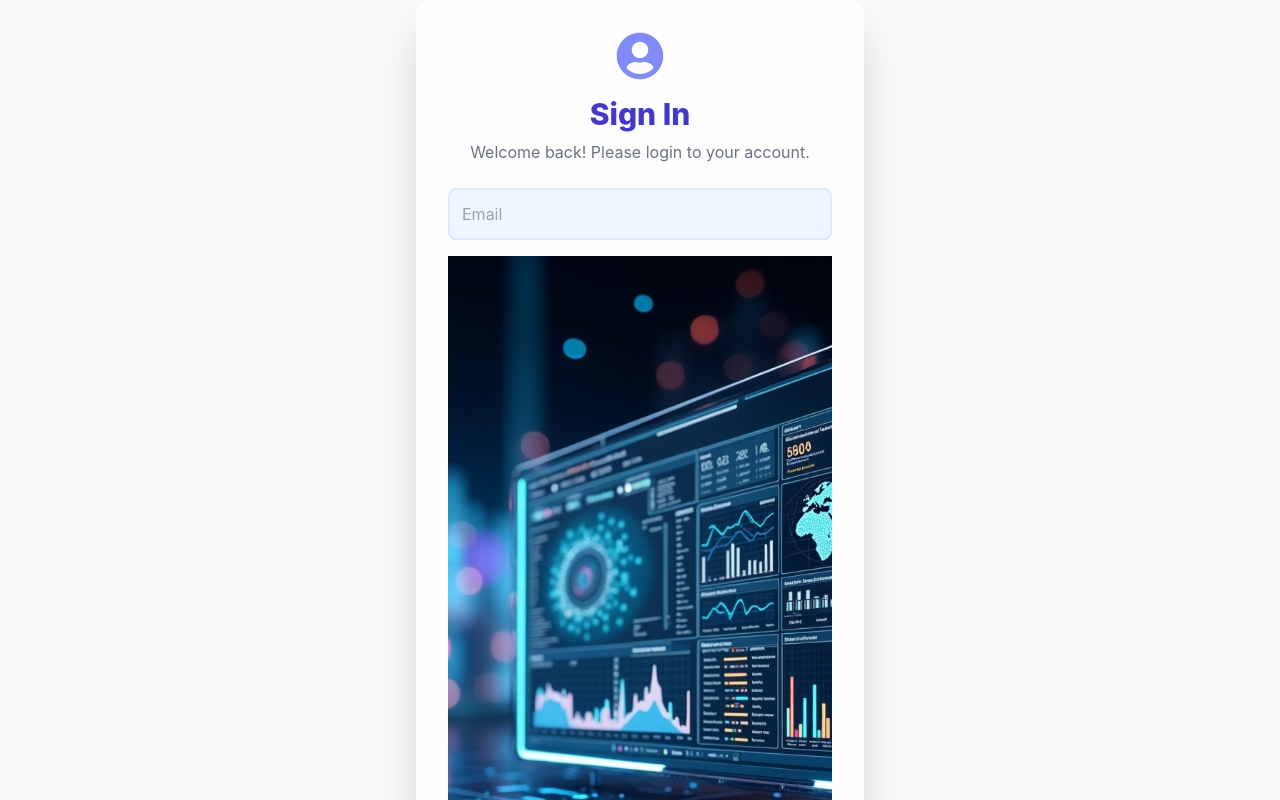
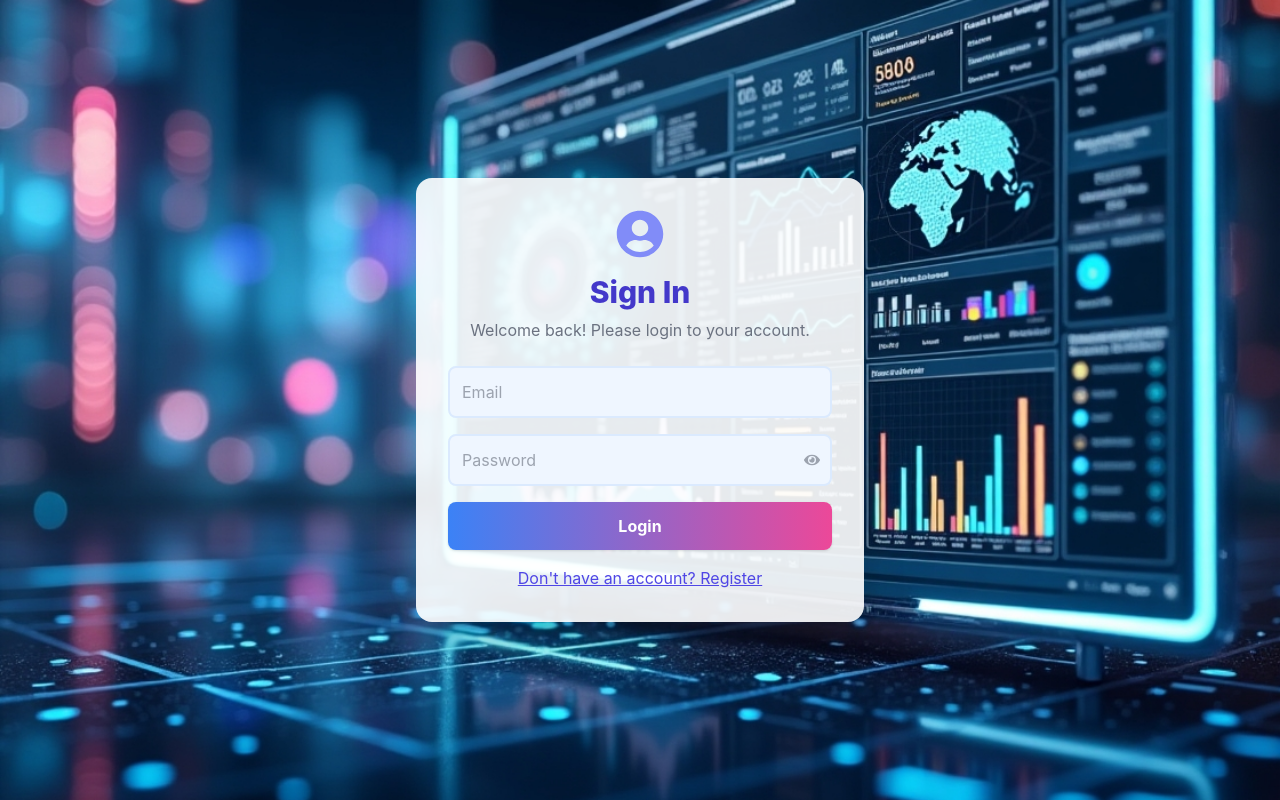
Before and after one commit to Anurag-Wagh/mern-excel-analyzer, a React (Create React App) app in the folder client/: page /login in a window 1280 px wide. Shown: the top 800 px of the page. Built offline with nearby package versions, Linux system fonts and the light colour scheme; no server answers.

Commit message:
Update Login.js

```diff
--- a/client/src/pages/Login.js
+++ b/client/src/pages/Login.js
@@ -26,7 +26,12 @@
   };
 
   return (
-    <div className="flex flex-col items-center justify-center min-h-screen">
+    <div className="flex flex-col items-center justify-center min-h-screen"   style={{
+    backgroundImage: "url('/bg.jpg')",
+    backgroundSize: "cover",
+    backgroundPosition: "center",
+    height: "100vh"
+  }}>
       <div className="bg-white/90 p-8 rounded-2xl shadow-2xl w-full max-w-md flex flex-col items-center">
         <FaUserCircle className="text-5xl text-indigo-400 mb-4" />
         <h2 className="text-3xl font-extrabold mb-2 text-indigo-700">Sign In</h2>
@@ -41,16 +46,7 @@
             onChange={handleChange}
             required
           />
-           <div
-  style={{
-    backgroundImage: "url('/bg.jpg')",
-    backgroundSize: "cover",
-    backgroundPosition: "center",
-    height: "100vh"
-  }}
->
-  {/* Your login form here */}
-</div>
+
 
           <div className="relative mb-4">
             <input
```
